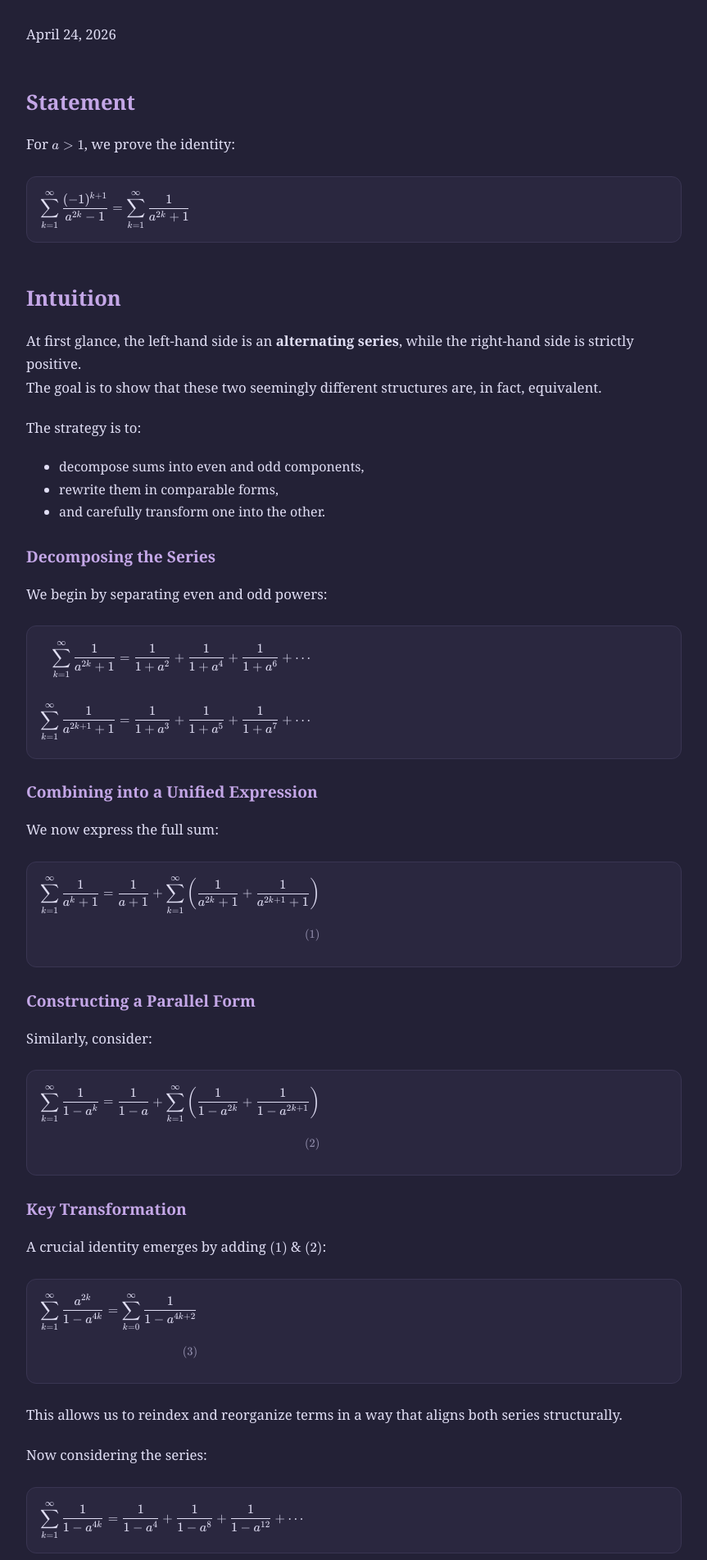
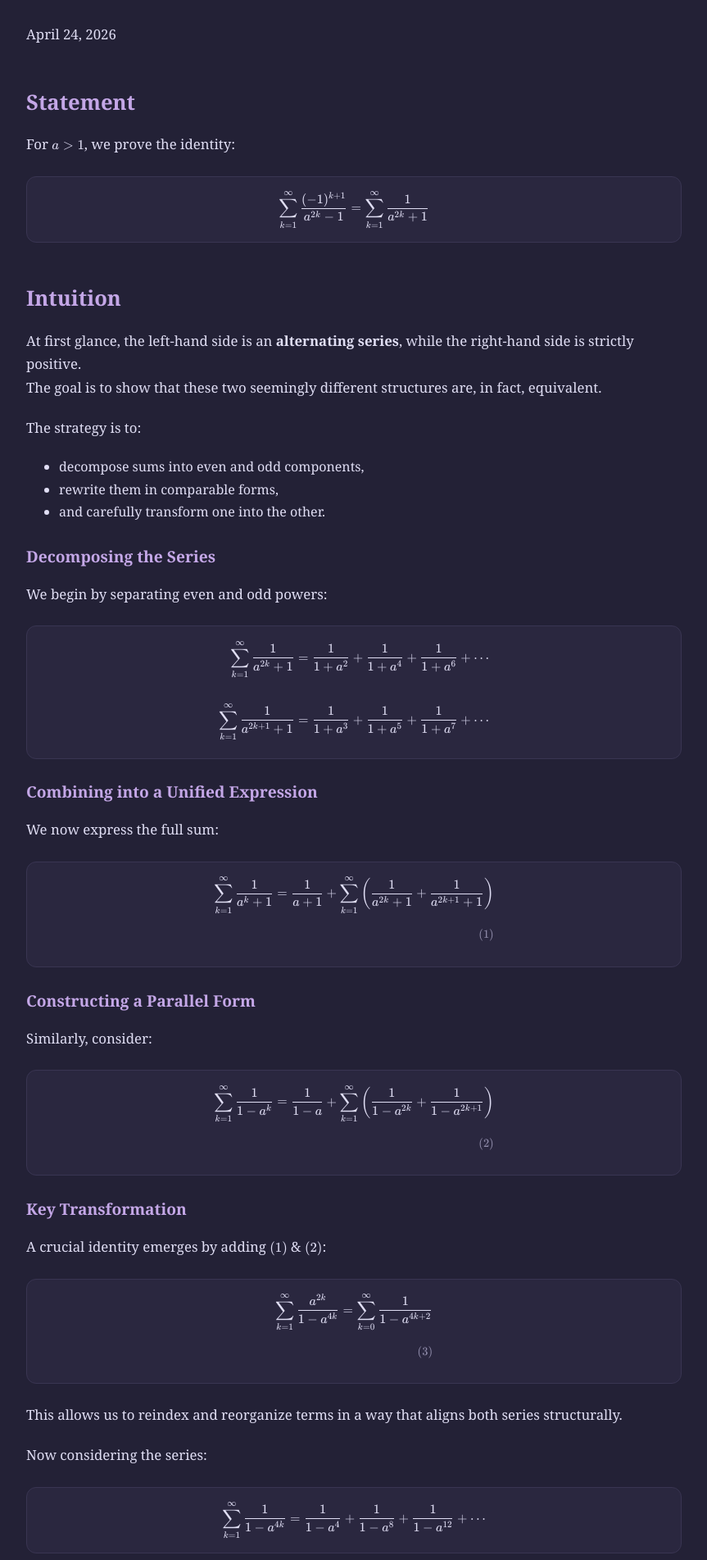
Before and after one commit to IronMan1405/IronMan1405.github.io, a Jekyll site: the page built from _posts/2026-04-24-alternating-series-identity.md, in a window 1280 px wide. Shown: the part 342-2245 px from the top of the page at 82% size, without its empty margins (208-1071 px from the left). Built offline with Jekyll 4.4.1, drawn with Linux system fonts in a browser that asks for light colours.

Commit message:
fix: add .katex-html targetted config

```diff
--- a/assets/css/style.css
+++ b/assets/css/style.css
@@ -104,6 +104,12 @@ main {
 
 .katex-display > .katex {
   display: block;
+  max-width: none;
+  white-space: nowrap;
+}
+
+.katex-display > .katex > .katex-html {
+  display: inline-block;
   width: max-content;
   max-width: none;
 }
```
